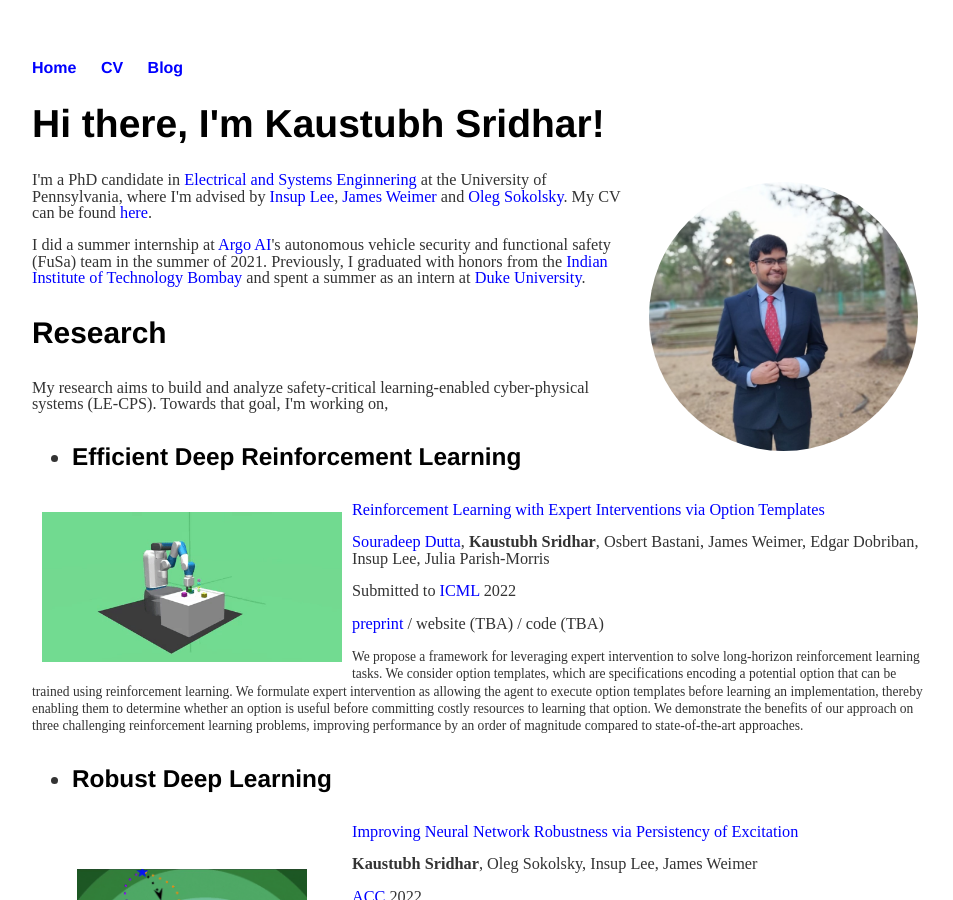
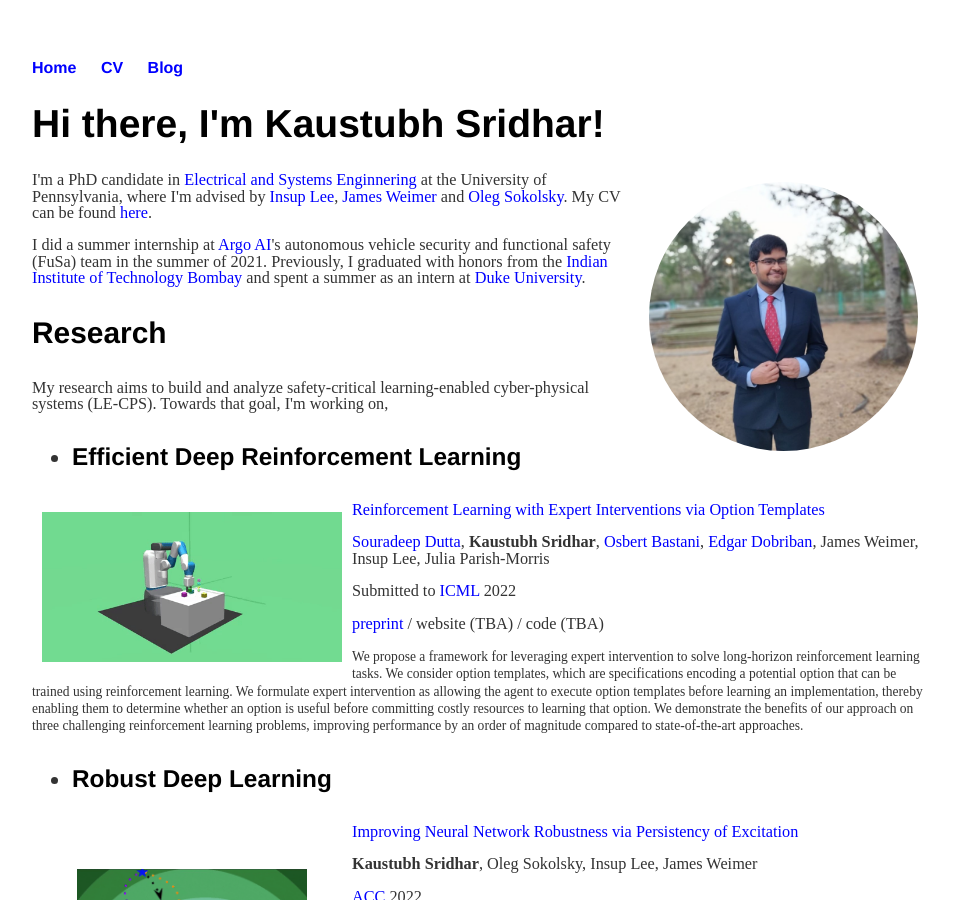
Before and after one commit to kaustubhsridhar/kaustubhsridhar_old.github.io, a Jekyll site: the page built from index.html, in a window 1280 px wide and 900 px high. Shown: the whole window, without its empty margins (160-1113 px from the left). Built offline with Jekyll 4.4.1, drawn with Linux system fonts in a browser that asks for light colours.

Commit message:
Update index.html

```diff
--- a/index.html
+++ b/index.html
@@ -12,6 +12,7 @@ title: Welcome To My Homepage
 	<img src="/dp.png" alt="Kaustubh Sridhar" align="right" style="width:30%; padding: 10px;" class="img_dp">
 	<p>I'm a PhD candidate in <a href="https://www.ese.upenn.edu/">Electrical and Systems Enginnering</a> at the University of Pennsylvania, where I'm advised by <a href="https://www.cis.upenn.edu/~lee/home/index.shtml">Insup Lee</a>, <a href="https://www.seas.upenn.edu/~weimerj/research.html">James Weimer</a> and <a href="https://www.seas.upenn.edu/directory/profile.php?ID=91">Oleg Sokolsky</a>.
 	My CV can be found <a href="https://kaustubhsridhar.github.io/cv.pdf">here</a>.</p>
+
 	<p>I did a summer internship at <a href="https://www.argo.ai/">Argo AI</a>'s autonomous vehicle security and functional safety (FuSa) team in the summer of 2021. Previously, I graduated with honors from the <a href="https://www.iitb.ac.in/">Indian Institute of Technology Bombay</a> and spent a summer as an intern at <a href="https://ece.duke.edu/">Duke University</a>.</p>
 
 	<h3>Research</h3>
@@ -23,7 +24,7 @@ title: Welcome To My Homepage
 
 	<img src="/images/fetch_4blocks.gif" alt="craft_fetch" align="left" style="width:300px; height:150px; padding: 10px;" class="img_rect">
 	<p><a id="OptionTemplates"><a href="https://drive.google.com/file/d/1Np63tQhE0ao9lHFkUMg9qrRRt6IkTJFA/view?usp=sharing">Reinforcement Learning with Expert Interventions via Option Templates</a></a></p>
-	<p><a href="https://sites.google.com/site/duttasouradeep39/">Souradeep Dutta</a>, <b>Kaustubh Sridhar</b>, Osbert Bastani, James Weimer, Edgar Dobriban, Insup Lee, Julia Parish-Morris</p>
+	<p><a href="https://sites.google.com/site/duttasouradeep39/">Souradeep Dutta</a>, <b>Kaustubh Sridhar</b>, <a href="https://obastani.github.io/">Osbert Bastani</a>, <a href="https://statistics.wharton.upenn.edu/profile/dobriban/">Edgar Dobriban</a>, James Weimer, Insup Lee, Julia Parish-Morris</p>
 	<p>Submitted to <a href="https://icml.cc/">ICML</a> 2022</p>
 	<p><a href="https://drive.google.com/file/d/1Np63tQhE0ao9lHFkUMg9qrRRt6IkTJFA/view?usp=sharing">preprint</a> / website (TBA) / code (TBA) </p>
 	<p><small>We propose a framework for leveraging expert intervention to solve long-horizon reinforcement learning tasks. We consider option templates, which are specifications encoding a potential option that can be trained using reinforcement learning. We formulate expert intervention as allowing the agent to execute option templates  before learning an implementation, thereby enabling them to determine whether an option is useful before committing costly resources to learning that option. We demonstrate the benefits of our approach on three challenging reinforcement learning problems, improving performance by an order of magnitude compared to state-of-the-art approaches.
@@ -50,7 +51,7 @@ title: Welcome To My Homepage
 	<p><small>We propose a novel attack- and dataset-agnostic and real-time detector for digital / physical adversarial inputs to DNN-based perception systems. We demonstrate the efficiency of the proposed detector on ImageNet, a task that is computationally challenging for the majority of relevant defenses, and on physically attacked traffic signs that may be encountered in real-time autonomy applications.</small></p>
 
 	<!--<br>-->
-	<img src="/images/codit.png" alt="codit" align="left" style="width:260px; height:135px; padding: 25px;" class="img_rect">
+	<img src="/images/codit.png" alt="codit" align="left" style="width:260px; height:135px; padding: 30px;" class="img_rect">
 	<p><a id="CODiT"><a href="">CODiT: Conformal Out-of-distribution Detection in Time-series Data</a></a></p>
 	<p><a href="https://scholar.google.com/citations?user=tMfMh_wAAAAJ&hl=en">Ramneet Kaur</a>, <b>Kaustubh Sridhar</b>, <a href="https://sangdon.github.io/">Sangdon Park</a>, <a href="https://susmitjha.github.io/">Susmit Jha</a>, <a href="https://scholar.google.com/citations?user=N9eSuR4AAAAJ&hl=en">Anirban Roy</a>, Oleg Sokolsky, Insup Lee</p>
 	<p>Submitted to <a href="https://www.ijcai.org/">IJCAI</a> 2022</p>
```
